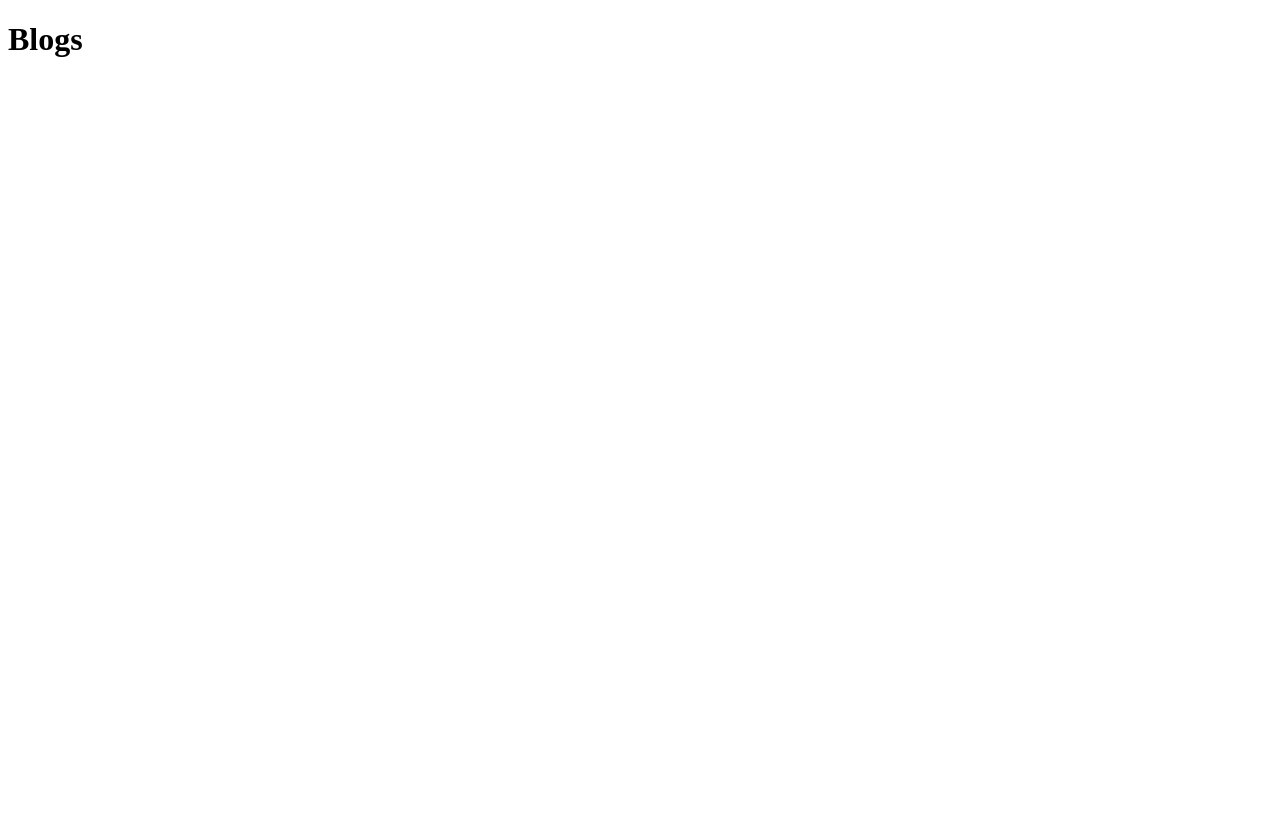
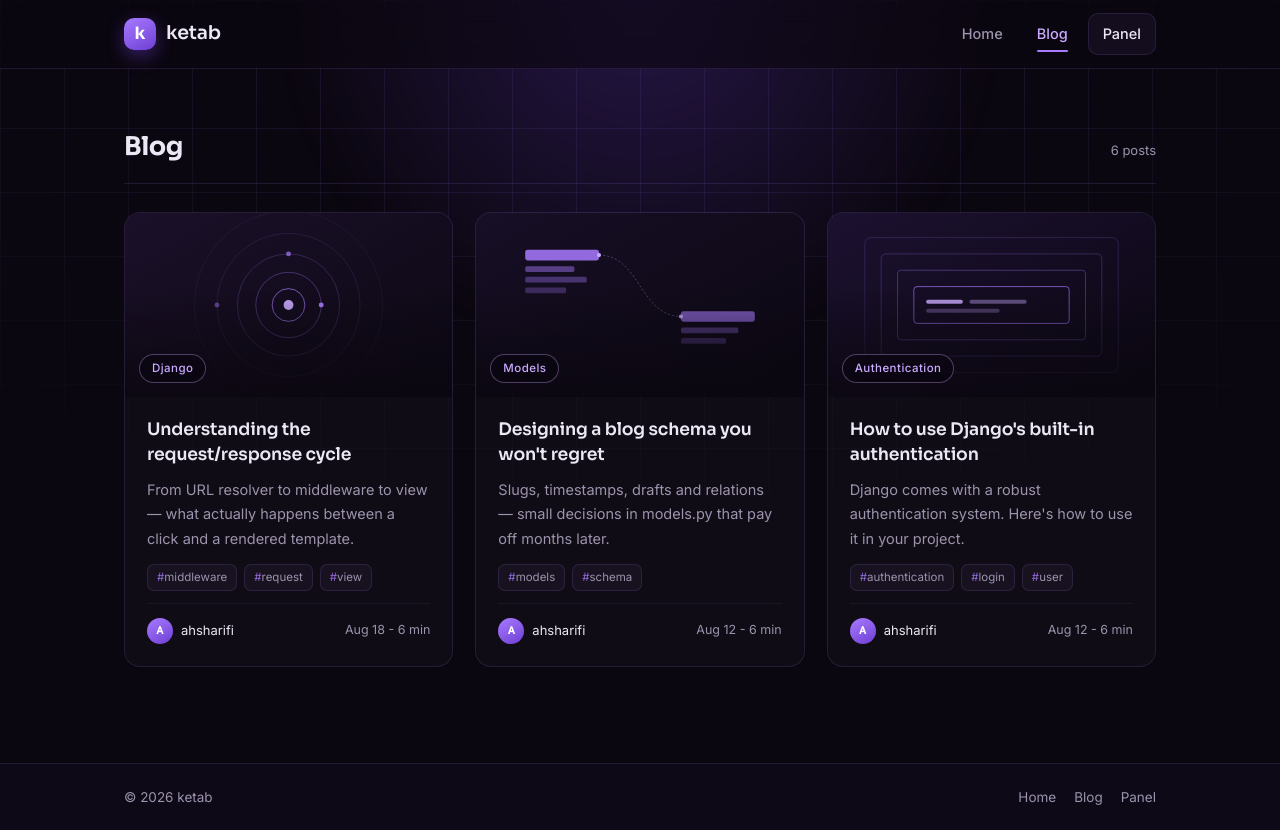
Before and after one commit to ahsharifi/Blog-Django, a Django app: page /blogs/ in a window 1280 px wide. Before the commit the page is almost empty. Before the commit the page ends 57 px from the top, so only its background shows below. Run offline with Django 4.2, Linux system fonts and the light colour scheme.

Commit message:
[Edit]: edit blogs/index.html and add backend and data

```diff
--- a/blogs/views.py
+++ b/blogs/views.py
@@ -1,4 +1,35 @@
 from django.shortcuts import render
 
 def index(request):
-  return render(request, 'blogs/index.html')
+
+  data = [
+    {
+      "title": "Understanding the request/response cycle",
+      "image": "request-cycle.svg",
+      "description": "From URL resolver to middleware to view — what actually happens between a click and a rendered template.",
+      "category": "Django",
+      "tags": ['middleware', 'request', 'view'],
+      "author": "ahsharifi",
+      "date": "Aug 18 - 6 min",
+    },
+    {
+      "title": "Designing a blog schema you won't regret",
+      "image": "models.svg",
+      "description": "Slugs, timestamps, drafts and relations — small decisions in models.py that pay off months later.",
+      "category": "Models",
+      "tags": ['models', 'schema'],
+      "author": "ahsharifi",
+      "date": "Aug 12 - 6 min",
+    },
+    {
+      "title": "How to use Django's built-in authentication",
+      "image": "templates.svg",
+      "description": "Django comes with a robust authentication system. Here's how to use it in your project.",
+      "category": "Authentication",
+      "tags": ['authentication', 'login', 'user'],
+      "author": "ahsharifi",
+      "date": "Aug 12 - 6 min",
+    },
+  ]
+
+  return render(request, 'blogs/index.html', { "posts": data })
--- a/templates/blogs/index.html
+++ b/templates/blogs/index.html
@@ -1,11 +1,101 @@
+{% load static %}
+
 <!doctype html>
-<html lang="en">
+<html lang="en" dir="ltr">
   <head>
     <meta charset="UTF-8" />
     <meta name="viewport" content="width=device-width, initial-scale=1.0" />
-    <title>بلاگ | blogs</title>
+    <title>Blog — ketab</title>
+    <meta name="description" content="All posts on ketab." />
+    <link rel="preconnect" href="https://fonts.googleapis.com" />
+    <link rel="preconnect" href="https://fonts.gstatic.com" crossorigin />
+    <link
+      href="https://fonts.googleapis.com/css2?family=Sora:wght@400;600;700&family=Inter:wght@400;500&display=swap"
+      rel="stylesheet"
+    />
+    <link rel="stylesheet" href="{% static 'css/style.css' %}" />
   </head>
   <body>
-    <h1>Blogs</h1>
+    <div class="grid-bg" aria-hidden="true"></div>
+    <div class="glow" aria-hidden="true"></div>
+
+    <header class="site-header">
+      <div class="wrap header-inner">
+        <a class="brand" href="index.html">
+          <span class="brand-mark">k</span>
+          <span class="brand-name">ketab</span>
+        </a>
+
+        <button
+          class="nav-toggle"
+          aria-expanded="false"
+          aria-controls="site-nav"
+          aria-label="Toggle menu"
+        >
+          <span></span><span></span><span></span>
+        </button>
+
+        <nav class="site-nav" id="site-nav">
+          <a href="/" class="nav-link">Home</a>
+          <a href="/blogs" class="nav-link is-active">Blog</a>
+          <a href="/admin" class="nav-link nav-link--cta">Panel</a>
+        </nav>
+      </div>
+    </header>
+
+    <main class="wrap">
+      <div class="page-head">
+        <h1 class="page-title">Blog</h1>
+        <span class="count">6 posts</span>
+      </div>
+
+      <div class="cards">
+        {% for post in posts %}
+        <article class="card">
+          <div class="card-media">
+            <img
+              src="{% static "img/covers/" %}{{ post.image }}"
+              alt="{{ post.title }}"
+              loading="lazy"
+              width="800"
+              height="450"
+            />
+            <span class="card-cat">{{ post.category }}</span>
+          </div>
+          <div class="card-body">
+            <h2 class="card-title">
+              <a href="post.html">{{ post.title }}</a>
+            </h2>
+            <p class="card-excerpt">{{ post.description }}</p>
+            <ul class="tags">
+              {% for tag in post.tags %}
+              <li>{{ tag }}</li>
+              {% endfor %}
+            </ul>
+            <div class="card-foot">
+              <span class="author">
+                <span class="avatar">{{ post.author|first|upper }}</span>
+                <span class="author-name">{{ post.author }}</span>
+              </span>
+              <span class="card-meta">{{ post.date }}</span>
+            </div>
+          </div>
+        </article>
+        {% endfor %}
+      </div>
+    </main>
+
+    <footer class="site-footer">
+      <div class="wrap footer-inner">
+        <span>© <span data-year>2026</span> ketab</span>
+        <nav class="footer-nav">
+          <a href="index.html">Home</a>
+          <a href="blog.html">Blog</a>
+          <a href="panel.html">Panel</a>
+        </nav>
+      </div>
+    </footer>
+
+    <script src="{% static 'js/main.js' %}"></script>
   </body>
 </html>
```
